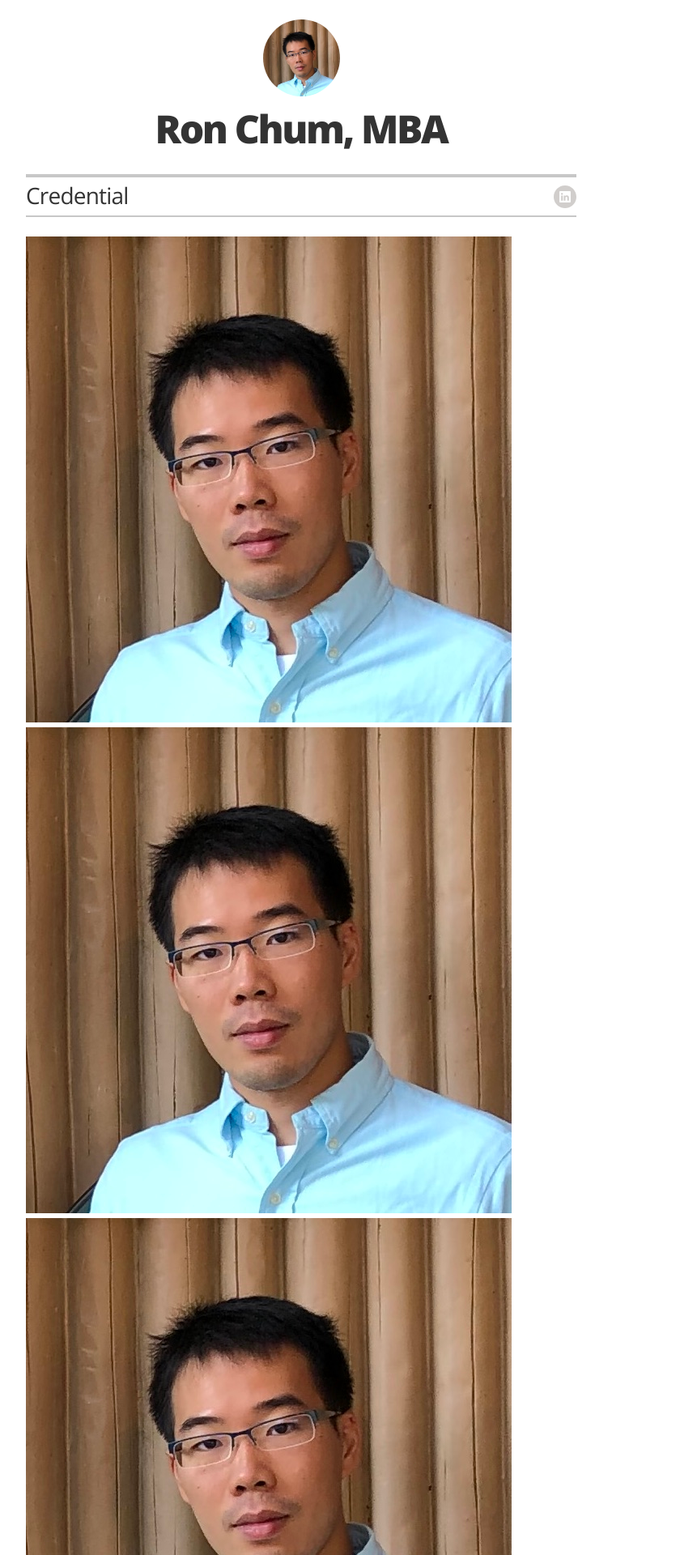
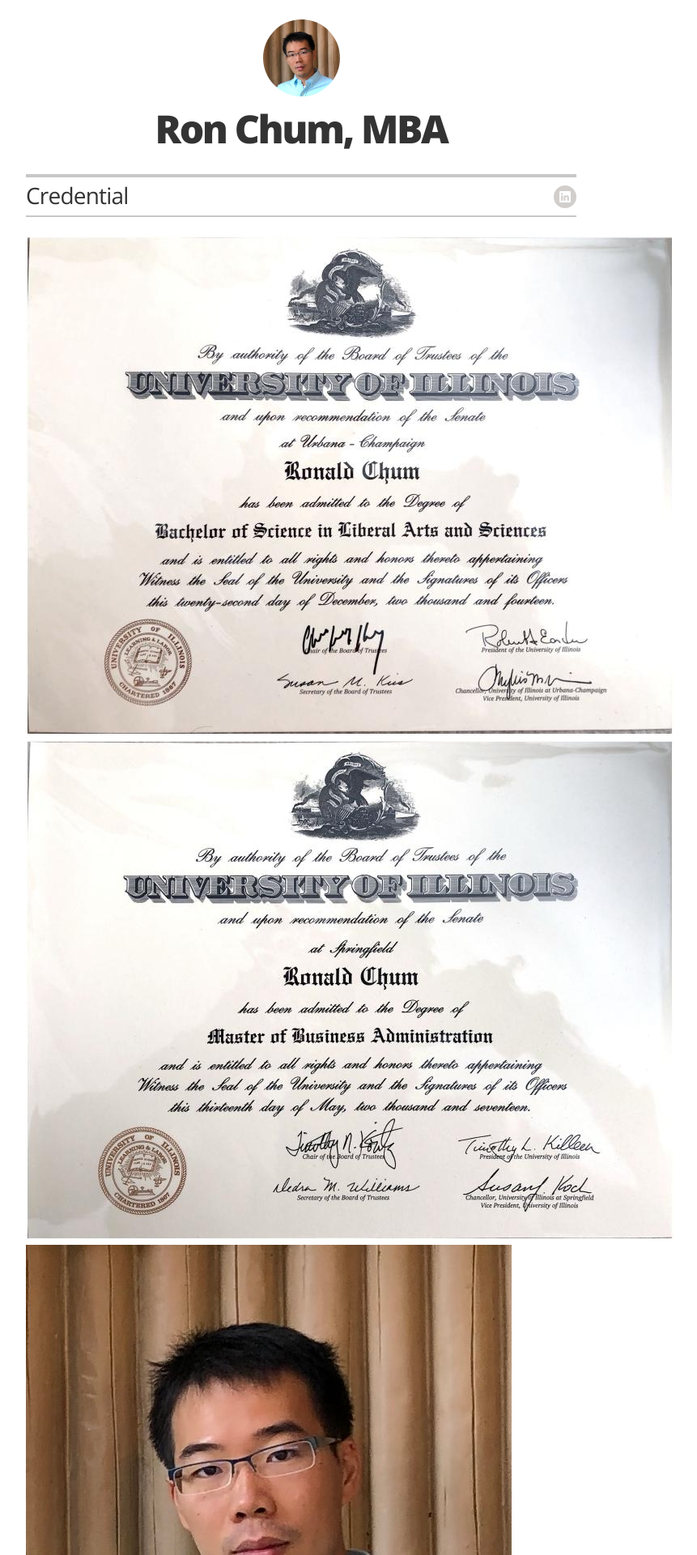
Before and after one commit to rchum/p1, a Jekyll site: the page built from index.html, in a window 1280 px wide. Shown: the top 1920 px of the page at 81% size, without its empty margins (268-1129 px from the left). Built offline with Jekyll 4.4.1, drawn with Linux system fonts in a browser that asks for light colours.

Commit message:
Update resume.html

```diff
--- a/_layouts/resume.html
+++ b/_layouts/resume.html
@@ -119,11 +119,11 @@
         {% endfor %}  -->
 
          {% if site.resume_avatar == 'true' %}
-        <img src="images/avatar.jpg" alt="my photo" class="avatar no-print" itemprop="image">
+        <img src="images/1744729274313.jpg" alt="my photo" class="avatar no-print" itemprop="image">
         {% endif %}
 
          {% if site.resume_avatar == 'true' %}
-        <img src="images/avatar.jpg" alt="my photo" class="avatar no-print" itemprop="image">
+        <img src="images/1744729701249.jpg" alt="my photo" class="avatar no-print" itemprop="image">
         {% endif %}
 
          {% if site.resume_avatar == 'true' %}
```
